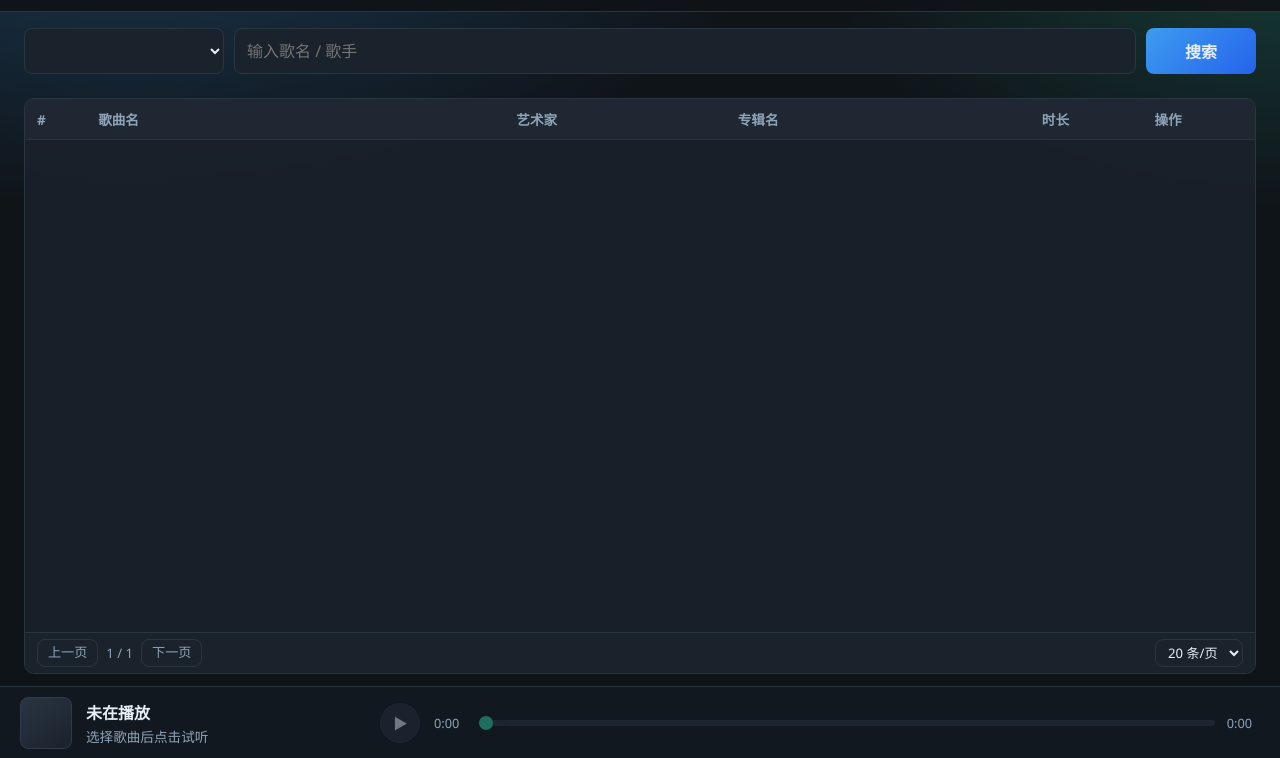
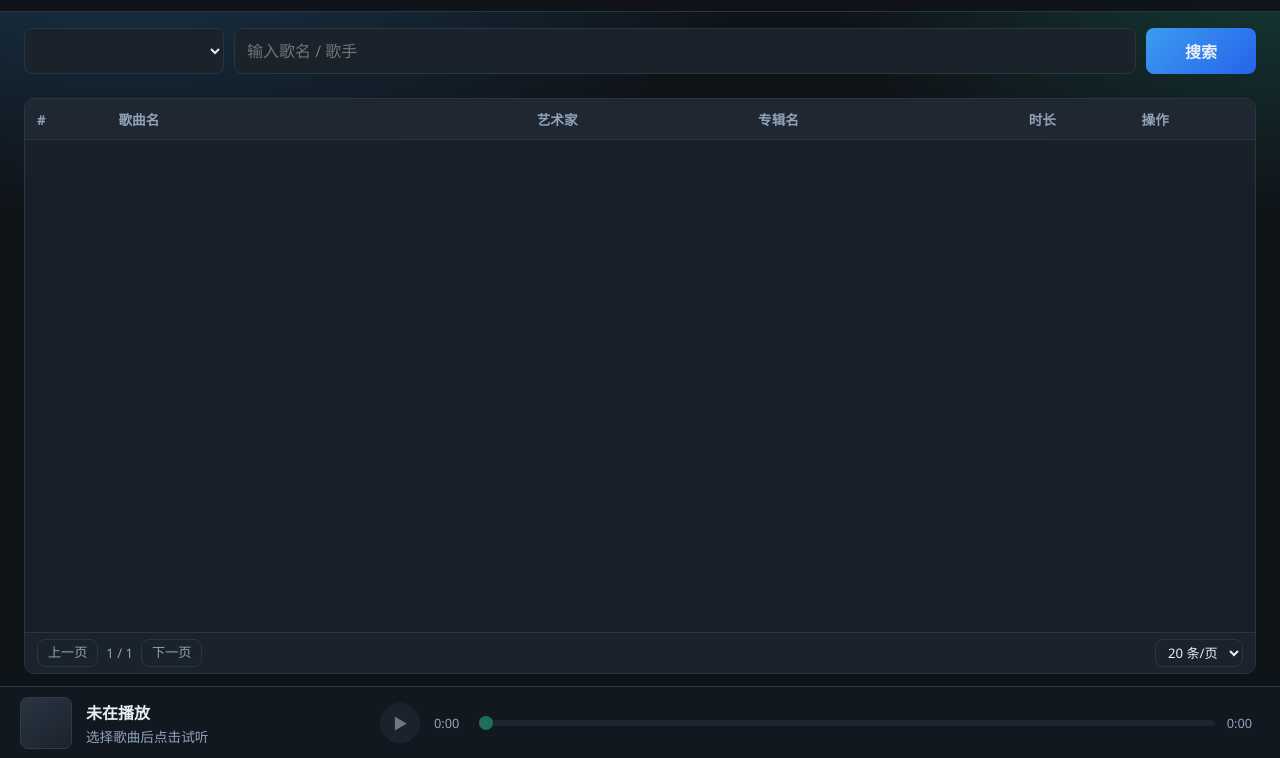
Before and after one commit to fightroad/MusicDL, a website: page views/index.html in a window 1280 px wide. Shown: the part 42-800 px from the top of the page. Drawn offline with Linux system fonts and the light colour scheme; no server answers.

Commit message:
Tighten actions column and unify table column left alignment.
Co-authored-by: Cursor <cursoragent@cursor.com>

```diff
--- a/public/css/app.css
+++ b/public/css/app.css
@@ -435,15 +435,12 @@ tr:hover td { background: rgba(255, 255, 255, 0.03); }
 .col-album { width: 22%; }
 .col-duration {
   width: 72px;
-  text-align: right;
   font-variant-numeric: tabular-nums;
   color: var(--muted);
 }
 .col-actions {
-  width: 148px;
-  text-align: center;
+  width: 80px;
   overflow: visible;
-  white-space: nowrap;
 }
 .song-cell {
   min-width: 0;
```
